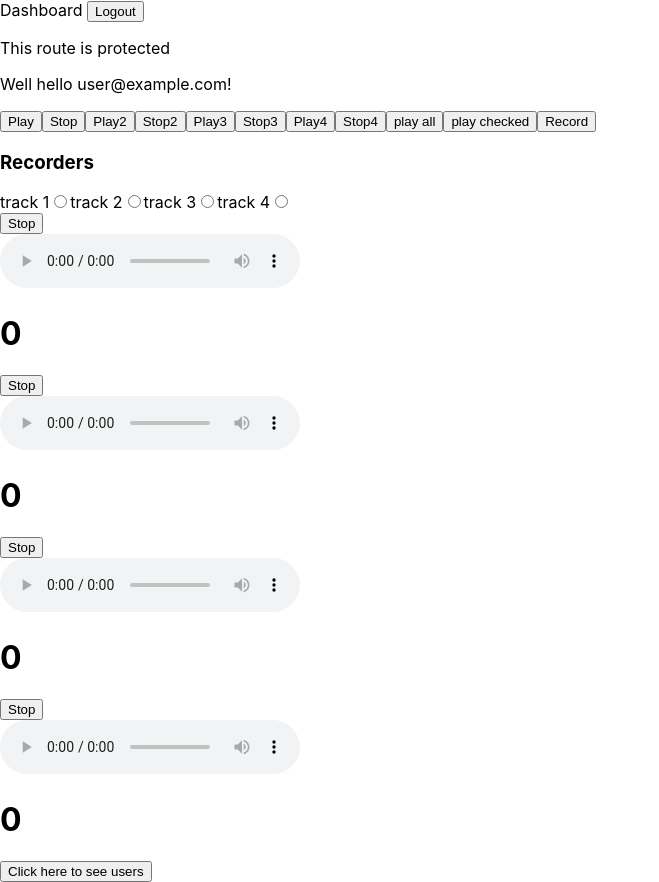
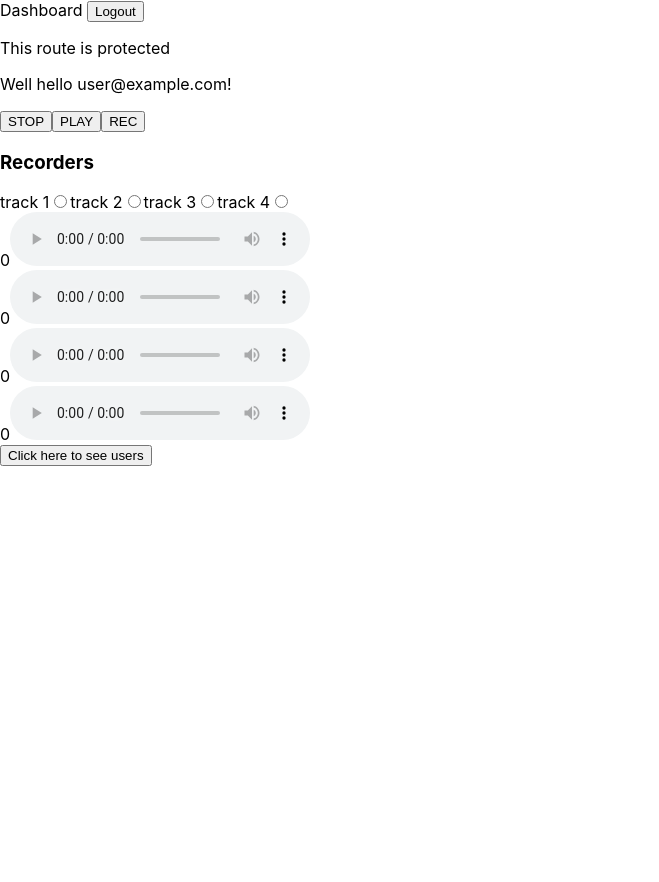
Before and after one commit to sofiaronnkvist/fourtrack, a Next.js app: page /dashboard in a window 1280 px wide. Shown: the whole page, without its empty margins (0-659 px from the left). After the commit the page ends 800 px from the top, so only its background shows below. Built offline with nearby package versions, Linux system fonts and the light colour scheme; no server answers; sample sign-in values are in the browser's storage.

Commit message:
Stop() and removed unused code

```diff
--- a/components/Recorder/Recorder.jsx
+++ b/components/Recorder/Recorder.jsx
@@ -8,20 +8,14 @@ const Recorder = (props, ref) => {
     // audioData, // you can use this for send audio to server
     timer,
     track,
-    // recordingStatus,
-    // cancleRecording,
     saveRecordedAudio,
     startRecording,
   } = useMyRecorder(props.id);
 
-  const stop = () => {
-    console.log('Stoppad');
-    saveRecordedAudio();
-  };
+  // const stop = () => {
+  //   saveRecordedAudio();
+  // };
 
-  const hello = () => {
-    console.log('hello');
-  };
   useImperativeHandle(ref, () => ({
     start1() {
       startRecording();
@@ -35,6 +29,18 @@ const Recorder = (props, ref) => {
     start4() {
       startRecording();
     },
+    stop1() {
+      saveRecordedAudio();
+    },
+    stop2() {
+      saveRecordedAudio();
+    },
+    stop3() {
+      saveRecordedAudio();
+    },
+    stop4() {
+      saveRecordedAudio();
+    },
   }));
   // const start = () => {
   //   console.log('Startad');
@@ -47,13 +53,13 @@ const Recorder = (props, ref) => {
   return (
     <div>
       <div>
-        <Button handleclick={stop} text='Stop'></Button>
+        {/* <Button handleclick={stop} text='Stop'></Button> */}
         {/* <Button handleclick={start} text='Record'></Button> */}
       </div>
       <div>
+        <span>{timer}</span>
         <audio id={props.id} controls src={track}></audio>
       </div>
-      <h1>{timer}</h1>
     </div>
   );
 };
--- a/pages/dashboard.jsx
+++ b/pages/dashboard.jsx
@@ -14,7 +14,7 @@ const readUsers = async () => {
 
 const Dashboard = () => {
   const { user } = useAuth();
-  const [testArray, setTestArray] = useState([]);
+  const [trackArray, setTrackArray] = useState([]);
   const [playId, setPlayId] = useState();
   let ref1 = useRef(null);
   let ref2 = useRef(null);
@@ -22,13 +22,13 @@ const Dashboard = () => {
   let ref4 = useRef(null);
 
   useEffect(() => {
-    getFileFromStorage(user.uid).then((res) => setTestArray(res));
+    getFileFromStorage(user.uid).then((res) => setTrackArray(res));
   }, []);
 
-  const player1 = new Audio(testArray[0]);
-  const player2 = new Audio(testArray[1]);
-  const player3 = new Audio(testArray[2]);
-  const player4 = new Audio(testArray[3]);
+  const player1 = new Audio(trackArray[0]);
+  const player2 = new Audio(trackArray[1]);
+  const player3 = new Audio(trackArray[2]);
+  const player4 = new Audio(trackArray[3]);
 
   const playAll = () => {
     player1.play();
@@ -52,6 +52,11 @@ const Dashboard = () => {
     if (id == 4) {
       player4.play();
       return;
+    } else {
+      player1.play();
+      player2.play();
+      player3.play();
+      player4.play();
     }
   };
 
@@ -66,31 +71,68 @@ const Dashboard = () => {
   const record = (recId) => {
     if (recId == 1) {
       console.log('recId 1');
-      player2.play()
-      player3.play()
-      player4.play()
+      player2.play();
+      player3.play();
+      player4.play();
       ref1.current.start1();
     }
     if (recId == 2) {
       console.log('recId 2');
-      player1.play()
-      player3.play()
-      player4.play()
+      player1.play();
+      player3.play();
+      player4.play();
       ref2.current.start2();
     }
     if (recId == 3) {
       console.log('recId 3');
-      player1.play()
-      player2.play()
-      player4.play()
+      player1.play();
+      player2.play();
+      player4.play();
       ref3.current.start3();
     }
     if (recId == 4) {
       console.log('recId 4');
-      player1.play()
-      player2.play()
-      player3.play()
+      player1.play();
+      player2.play();
+      player3.play();
       ref4.current.start4();
+    }
+  };
+
+  const stop = (recId) => {
+    console.log(`in stop(), recId: ${recId}`);
+    if (recId == 1) {
+      console.log('stop recId 1');
+      player2.pause();
+      player3.pause();
+      player4.pause();
+      ref1.current.stop1();
+    }
+    if (recId == 2) {
+      console.log('recId 2');
+      player1.pause();
+      player3.pause();
+      player4.pause();
+      ref2.current.stop2();
+    }
+    if (recId == 3) {
+      console.log('recId 3');
+      player1.pause();
+      player2.pause();
+      player4.pause();
+      ref3.current.stop3();
+    }
+    if (recId == 4) {
+      console.log('recId 4');
+      player1.pause();
+      player2.pause();
+      player3.pause();
+      ref4.current.stop4();
+    } else {
+      player1.pause();
+      player2.pause();
+      player3.pause();
+      player4.pause();
     }
   };
 
@@ -99,28 +141,40 @@ const Dashboard = () => {
       <p>This route is protected</p>
       <p> Well hello {user.email}!</p>
 
-      <button onClick={() => player1.play()}>Play</button>
-      <button onClick={() => player1.pause()}>Stop</button>
-      <button onClick={() => player2.play()}>Play2</button>
-      <button onClick={() => player2.pause()}>Stop2</button>
-      <button onClick={() => player3.play()}>Play3</button>
-      <button onClick={() => player3.pause()}>Stop3</button>
-      <button onClick={() => player4.play()}>Play4</button>
-      <button onClick={() => player4.pause()}>Stop4</button>
-      <button onClick={() => playAll()}>play all</button>
-      <button onClick={() => playChecked(playId)}>play checked</button>
-      <button onClick={() => record(playId)}>Record</button>
+      <button onClick={() => stop(playId)}>STOP</button>
+      <button onClick={() => playChecked(playId)}>PLAY</button>
+      <button onClick={() => record(playId)}>REC</button>
 
       <h3>Recorders</h3>
       <form>
         <label htmlFor=''>track 1</label>
-        <input onChange={handleChange} type='radio' value='1' name='playId'></input>
+        <input
+          onChange={handleChange}
+          type='radio'
+          value='1'
+          name='playId'
+        ></input>
         <label htmlFor=''>track 2</label>
-        <input onChange={handleChange} type='radio' value='2' name='playId'></input>
+        <input
+          onChange={handleChange}
+          type='radio'
+          value='2'
+          name='playId'
+        ></input>
         <label htmlFor=''>track 3</label>
-        <input onChange={handleChange} type='radio' value='3' name='playId'></input>
+        <input
+          onChange={handleChange}
+          type='radio'
+          value='3'
+          name='playId'
+        ></input>
         <label htmlFor=''>track 4</label>
-        <input onChange={handleChange} type='radio' value='4' name='playId'></input>
+        <input
+          onChange={handleChange}
+          type='radio'
+          value='4'
+          name='playId'
+        ></input>
       </form>
       <Recorder id={1} ref={ref1}></Recorder>
       <Recorder id={2} ref={ref2}></Recorder>
```
Also changed, not shown: utils/getFileFromStorage.js (+0 -14 lines).
